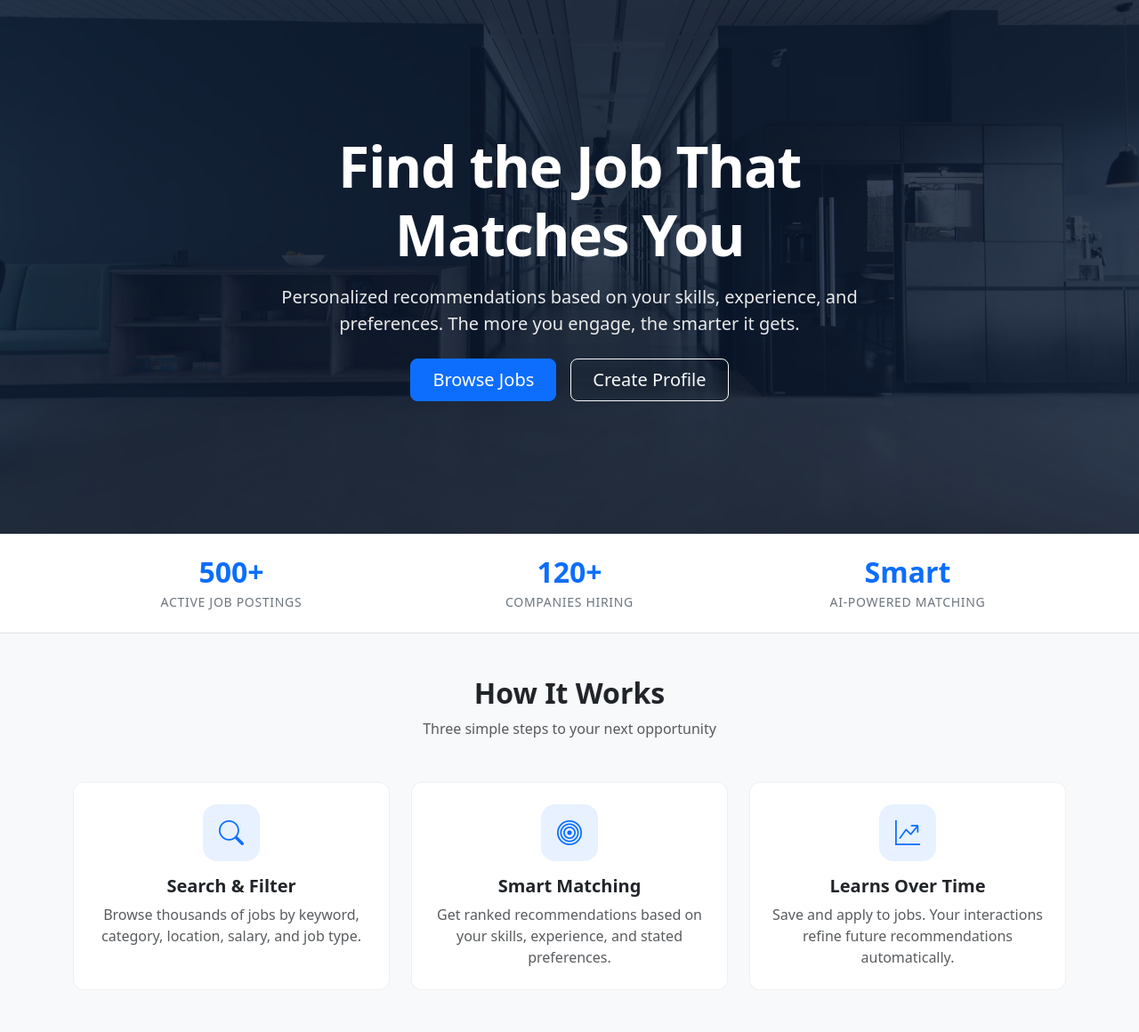
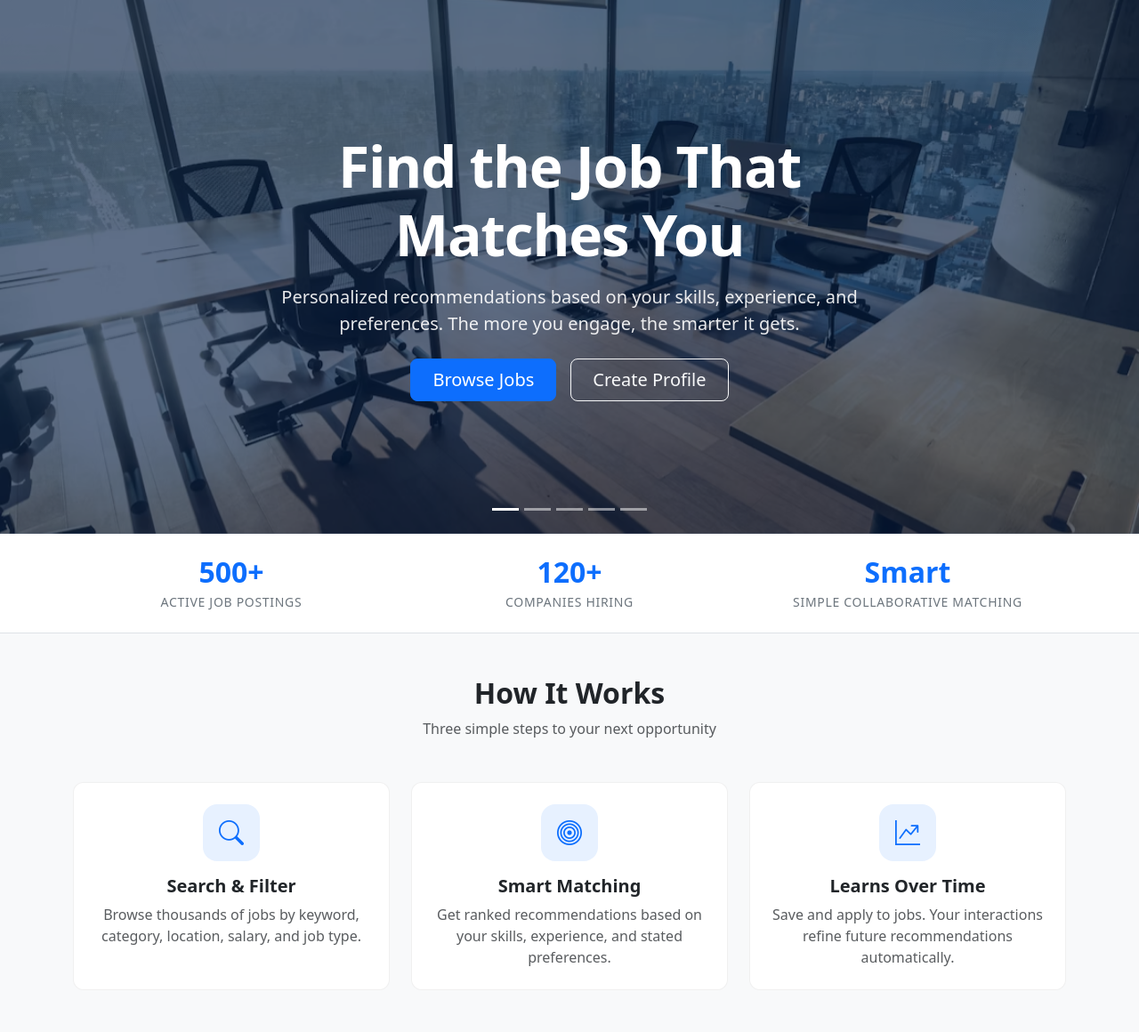
Before and after one commit to jwamani/job_recommendation_engine, a Django app: page / in a window 1280 px wide. Shown: the part 56-1216 px from the top of the page at 89% size. Run offline with Django 5.2, Linux system fonts and the light colour scheme.

Commit message:
added carousel and favicon

```diff
--- a/static/css/styles.css
+++ b/static/css/styles.css
@@ -14,16 +14,28 @@ body {
 .hero-section {
 	position: relative;
 	min-height: 75vh;
-	background-image: url("../images/room.avif");
-	background-size: cover;
-	background-position: center;
-	background-repeat: no-repeat;
+	overflow: hidden;
+}
+
+.hero-slide {
+	height: 75vh;
+	object-fit: cover;
 }
 
 .hero-overlay {
 	position: absolute;
 	inset: 0;
-	background-color: rgba(10, 25, 47, 0.82);
+	background-color: rgba(5, 31, 70, 0.64);
+	z-index: 1;
+}
+
+.hero-content {
+	position: absolute;
+	inset: 0;
+	z-index: 2;
+	display: flex;
+	align-items: center;
+	justify-content: center;
 }
 
 .hero-section .display-3 {
@@ -89,7 +101,7 @@ body {
 .cta-section {
 	position: relative;
 	min-height: 45vh;
-	background-image: url("../images/job_1_avi.avif");
+	background-image: url("../images/hero_5.avif");
 	background-size: cover;
 	background-position: center;
 	background-repeat: no-repeat;
@@ -98,7 +110,7 @@ body {
 .cta-overlay {
 	position: absolute;
 	inset: 0;
-	background-color: rgba(13, 37, 63, 0.88);
+	background-color: rgba(13, 37, 63, 0.80);
 }
 
 /* Footer */
--- a/templates/home.html
+++ b/templates/home.html
@@ -1,10 +1,42 @@
-{% extends "base.html" %} {% block title %}JobMatch - Find the Job That Matches
-You{% endblock %} {% block main %}
+{% extends "base.html" %}
+{% load static %}
+{% block title %}JobMatch - Find the Job That Matches You{% endblock %}
+{% block main %}
+<!-- Hero Carousel -->
+<section class="hero-section">
+    <div id="heroCarousel" class="carousel slide carousel-fade" data-bs-ride="carousel" data-bs-interval="5000">
+        <div class="carousel-indicators">
+            <button type="button" data-bs-target="#heroCarousel" data-bs-slide-to="0" class="active"></button>
+            <button type="button" data-bs-target="#heroCarousel" data-bs-slide-to="1"></button>
+            <button type="button" data-bs-target="#heroCarousel" data-bs-slide-to="2"></button>
+            <button type="button" data-bs-target="#heroCarousel" data-bs-slide-to="3"></button>
+            <button type="button" data-bs-target="#heroCarousel" data-bs-slide-to="4"></button>
+        </div>
+        <div class="carousel-inner">
+            <div class="carousel-item active">
+                <img src="{% static 'images/hero_1.avif' %}" class="d-block w-100 hero-slide"
+                    alt="Modern office workspace">
+            </div>
+            <div class="carousel-item">
+                <img src="{% static 'images/hero_2.avif' %}" class="d-block w-100 hero-slide"
+                    alt="Office with computers">
+            </div>
+            <div class="carousel-item">
+                <img src="{% static 'images/hero_3.avif' %}" class="d-block w-100 hero-slide" alt="Team brainstorming">
+            </div>
+            <div class="carousel-item">
+                <img src="{% static 'images/hero_4.avif' %}" class="d-block w-100 hero-slide" alt="Team collaborating">
+            </div>
+            <div class="carousel-item">
+                <img src="{% static 'images/hero_5.avif' %}" class="d-block w-100 hero-slide"
+                    alt="Professional meeting">
+            </div>
+        </div>
+    </div>
 
-<!-- Hero Section -->
-<section class="hero-section d-flex align-items-center">
     <div class="hero-overlay"></div>
-	<div class="container position-relative">
+
+    <div class="container hero-content">
         <div class="row justify-content-center">
             <div class="col-lg-8 text-center text-white">
                 <h1 class="display-3 fw-bold mb-3">
@@ -16,23 +48,12 @@ You{% endblock %} {% block main %}
                     smarter it gets.
                 </p>
                 <div class="d-flex justify-content-center gap-3 flex-wrap">
-					<a
-						href="{% url 'jobs:job_list' %}"
-						class="btn btn-primary btn-lg px-4"
-						>Browse Jobs</a
-					>
+                    <a href="{% url 'jobs:job_list' %}" class="btn btn-primary btn-lg px-4">Browse Jobs</a>
                     {% if not user.is_authenticated %}
-					<a
-						href="{% url 'accounts:register' %}"
-						class="btn btn-outline-light btn-lg px-4"
-						>Create Profile</a
-					>
+                    <a href="{% url 'accounts:register' %}" class="btn btn-outline-light btn-lg px-4">Create Profile</a>
                     {% else %}
-					<a
-						href="{% url 'matching:recommendations' %}"
-						class="btn btn-outline-light btn-lg px-4"
-						>My Recommendations</a
-					>
+                    <a href="{% url 'matching:recommendations' %}" class="btn btn-outline-light btn-lg px-4">My
+                        Recommendations</a>
                     {% endif %}
                 </div>
             </div>
@@ -54,7 +75,7 @@ You{% endblock %} {% block main %}
             </div>
             <div class="col-md-4">
                 <div class="stats-number">Smart</div>
-				<div class="stats-label">AI-Powered Matching</div>
+                <div class="stats-label">Simple Collaborative matching</div>
             </div>
         </div>
     </div>
@@ -121,11 +142,8 @@ You{% endblock %} {% block main %}
                     Join today and let the system do the heavy lifting. Your
                     ideal job is closer than you think.
                 </p>
-				<a
-					href="{% url 'jobs:job_list' %}"
-					class="btn btn-light btn-lg px-5 fw-semibold"
-					>Browse Open Positions</a
-				>
+                <a href="{% url 'jobs:job_list' %}" class="btn btn-light btn-lg px-5 fw-semibold">Browse Open
+                    Positions</a>
             </div>
         </div>
     </div>
```
Also changed, not shown: templates/base.html (line endings or trailing spaces). Lines whose indentation alone changed are shown as unchanged.
